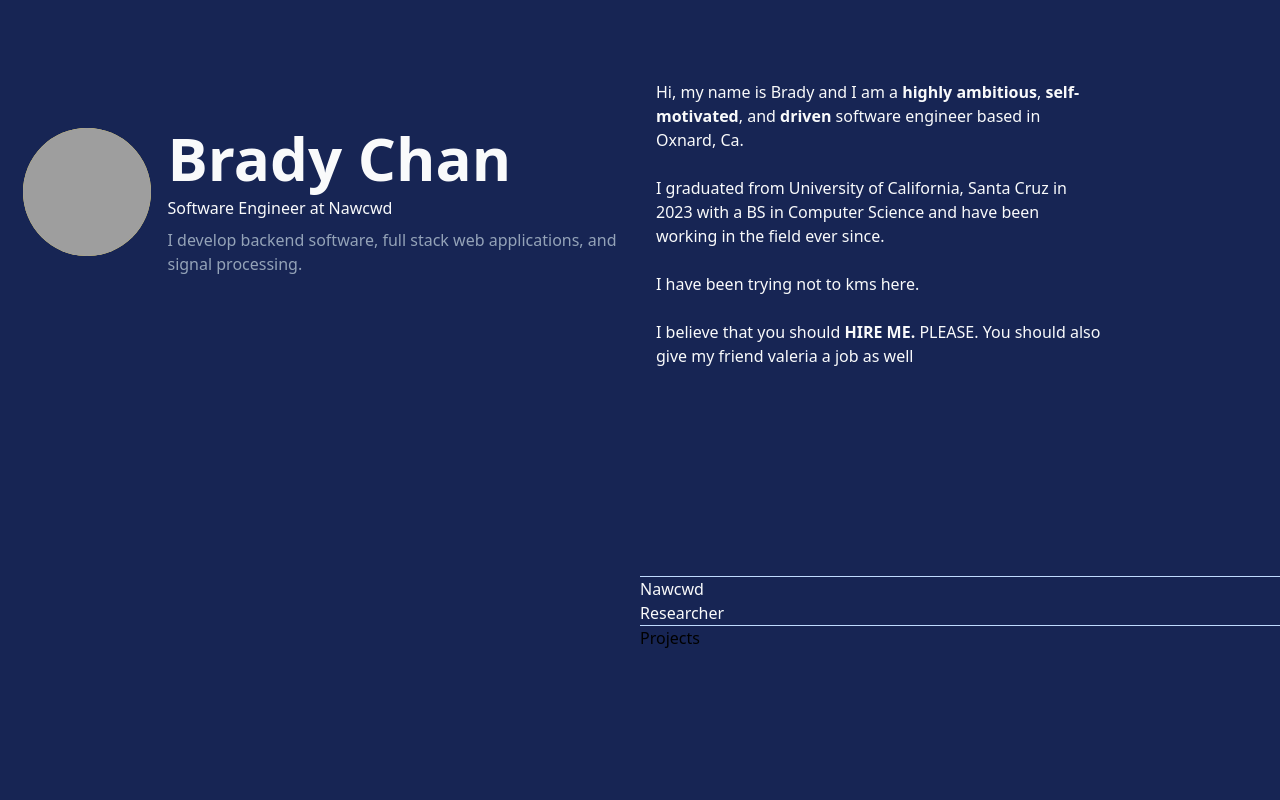
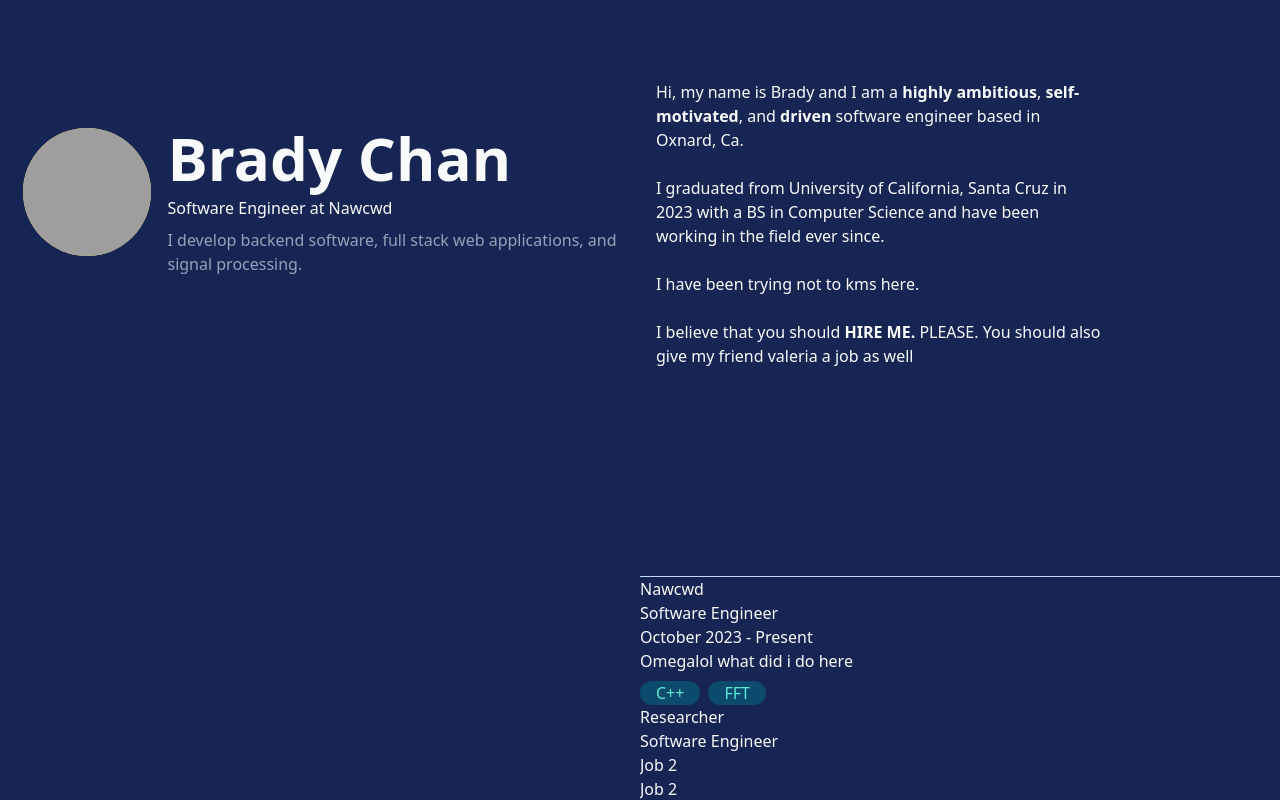
Before and after one commit to BradyBMC/portfolio, a Next.js app: page / in a window 1280 px wide. Built offline with nearby package versions, Linux system fonts and the light colour scheme; grey boxes are pictures that could not be loaded.

Commit message:
Jump link

```diff
--- a/app/page.tsx
+++ b/app/page.tsx
@@ -4,6 +4,7 @@ import Languages from "@/components/Languages"
 import Title from "@/components/Title"
 import Experience from "@/components/Experience"
 import React, { useState, useEffect } from 'react'
+import { ScrollLink, Element } from "react-scroll/modules"
 
 export default function Home() {
   useEffect(() => {
@@ -36,6 +37,25 @@ export default function Home() {
             <div className="flex-none bg-blue-950 grid h-screen no-scrollbar">
               <Title />
             </div>
+            <ul className="grid grid-cols-3 gap-4 mb-6" onClick={(event: React.SyntheticEvent) => {
+              event.preventDefault();
+              const target = event.target as HTMLAnchorElement;
+              const id = target.getAttribute('href')?.replace('#', '');
+              const element = document.getElementById(String(id));
+              const grid = document.getElementById('grid-container');
+              element?.scrollIntoView({
+                behavior: 'smooth'
+              });
+            }}>
+              <li>
+                <a href="#biography">
+                    Biography
+                </a>
+                <a href="#experience">
+                    Experience
+                </a>
+              </li>
+            </ul>
           </div>
           <div className="flex-1 grow bg-red-800 overflow-y-auto">
             <div className="bg-blue-950 h-screen overflow-hidden smooth-scroll divide-y divide-blue-200" id="grid-container">
--- a/components/Biography.tsx
+++ b/components/Biography.tsx
@@ -2,7 +2,7 @@ import React, { useEffect } from "react"
 
 const Biography = () => {
   return (
-    <section id="about">
+    <section id="biography">
       <div className="pb-12 md:pt-16 md:pb-48">
         <div className="flex flex-col space-y-10 items-stretch justify-center align-top md:space-x-10 md:space-y-0 md:p-4 md:flex-row md:text-left text-gray-50">
           <div className="text-wrap md:pr-40">
--- a/components/Experience.tsx
+++ b/components/Experience.tsx
@@ -31,7 +31,25 @@ const Experience = () => {
                 {data &&
                 data.map((job, index) => {
                     return (
-                    <div key = {index}>{job.Company}</div>
+                    <div key = {index}>
+                        <div>{job.Company}</div>
+                        <div>{job.Position}</div>
+                        <div>{job.Date}</div>
+                        <div>{job.Description}</div>
+                        <div className="flex flex-wrap flex-row justify-center z-10 md:justify-start text-gray-50">
+                            {
+                                job.Skills.map((item, index) => {
+                                    return (
+                                         <p key = {index}
+                                            className="bg-sky-900 px-4 py-0 mr-2 mt-2 text-gray-500 rounded-full text-teal-300"
+                                        >
+                                            {item}
+                                        </p>
+                                    )
+                                })
+                            }
+                        </div>
+                    </div>
                     )})
                 }
             </div>
@@ -39,20 +57,9 @@ const Experience = () => {
     };
 
     return (
-        <section id="about">
+        <section id="experience">
             <div className="flex flex-wrap flex-row justify-center z-10 md:justify-start text-gray-50">
-                {display_exp()
-
-                /*data &&
-                data.Skills.map((item) => {
-                    return (
-                        <p
-                            className="bg-sky-900 px-4 py-0 mr-2 mt-2 text-gray-500 rounded-full text-teal-300"
-                        >
-                            {item}
-                        </p>
-                    )
-                }) */}
+                {display_exp()}
             </div>
 
         </section>
--- a/package.json
+++ b/package.json
@@ -21,7 +21,7 @@
     "react-dom": "18.2.0",
     "react-icons": "^4.7.1",
     "react-pdf": "^7.7.0",
-    "react-scroll": "^1.8.9",
+    "react-scroll": "^1.9.0",
     "typescript": "4.9.4"
   },
   "devDependencies": {
--- a/pages/api/workapi.ts
+++ b/pages/api/workapi.ts
@@ -35,6 +35,13 @@ export default function handler(
       Position: 'Software Engineer',
       Description: 'Job 2',
       Skills: ['x++', 'x'],
+    },
+    {
+      Company: 'Researcher',
+      Date: 'Job 2',
+      Position: 'Software Engineer',
+      Description: 'Job 2',
+      Skills: ['x++', 'x'],
     }
   ]
 
```
